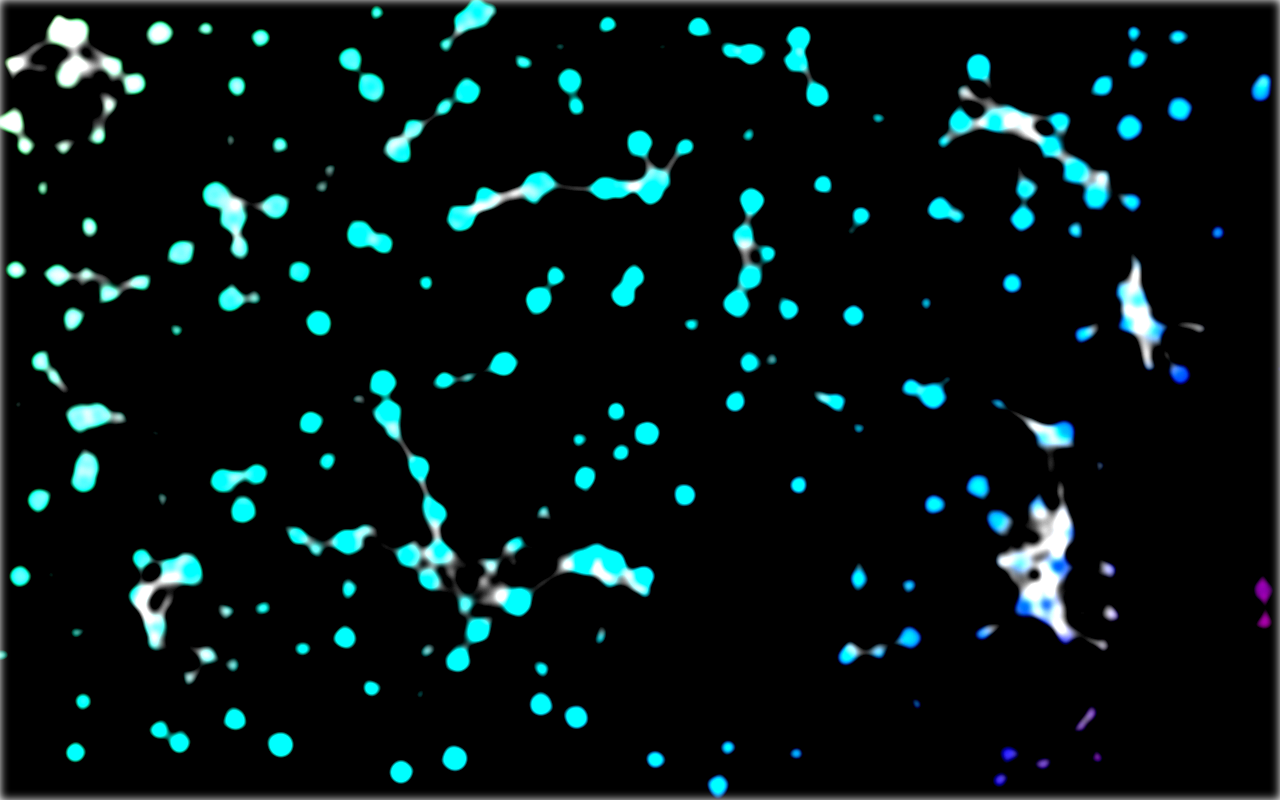
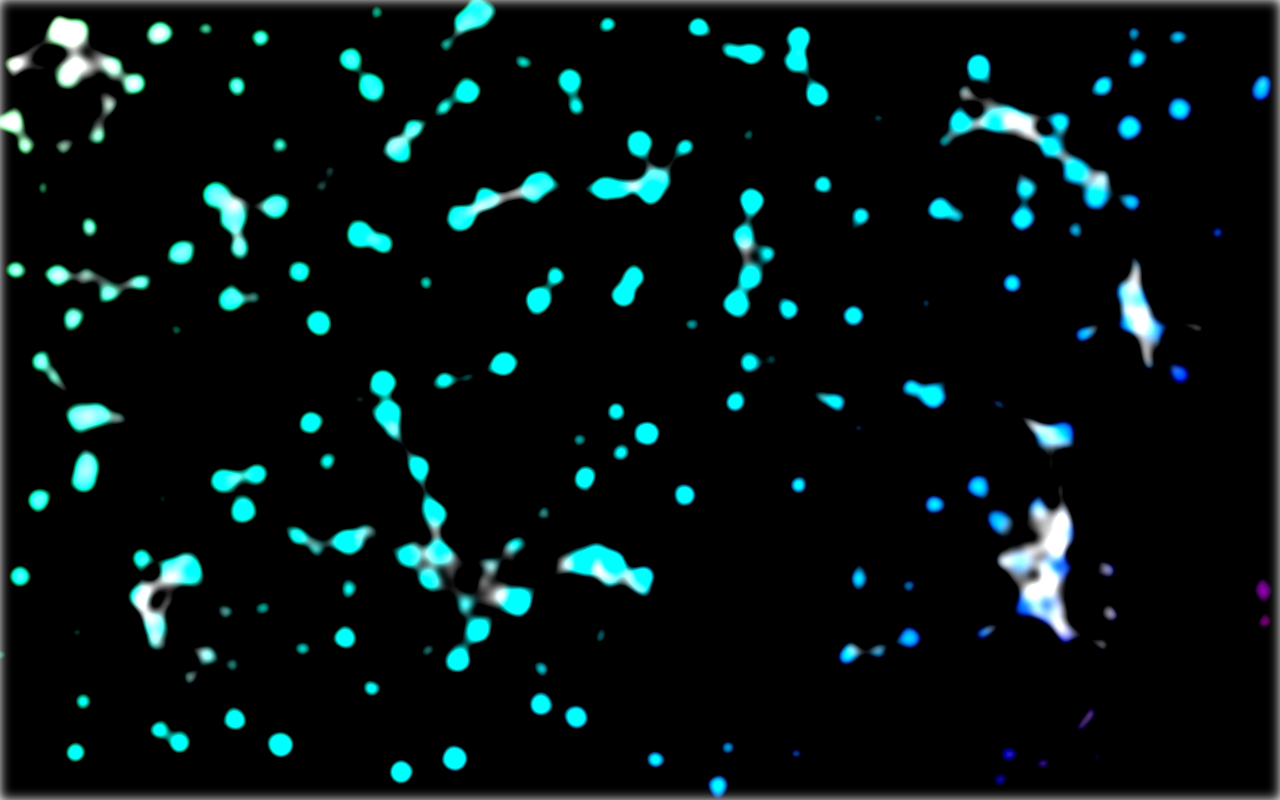
Before and after one commit to Luke1836/Js_Particles, a plain HTML site: page Stars_background/index.html in a window 1280 px wide. Drawn offline with Linux system fonts and the light colour scheme; animation ran at ten frames a second.

```diff
--- a/Stars_background/styles.css
+++ b/Stars_background/styles.css
@@ -12,5 +12,5 @@
     width: 100%;
     height: 100%;
     background-color: black;
-    filter: blur(5px) contrast(5);
+    filter: blur(6px) contrast(5);
 }
```
